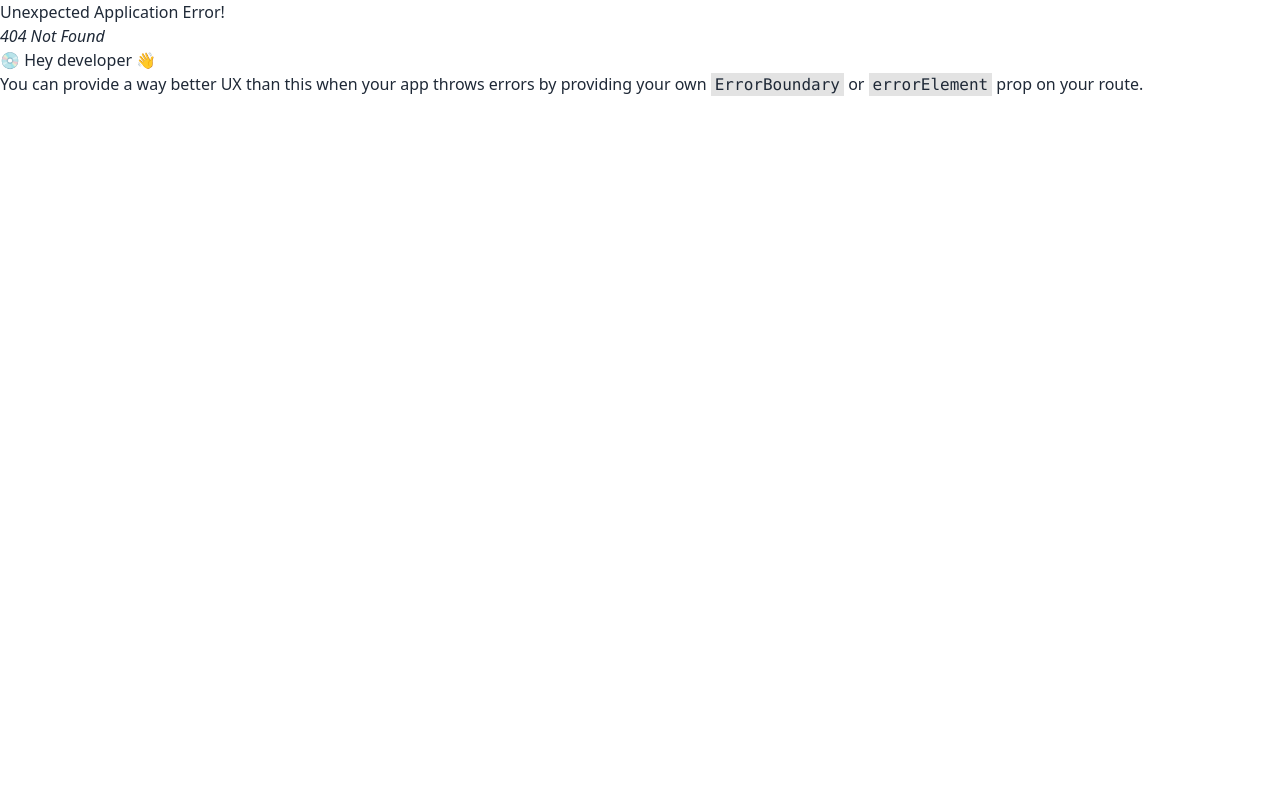
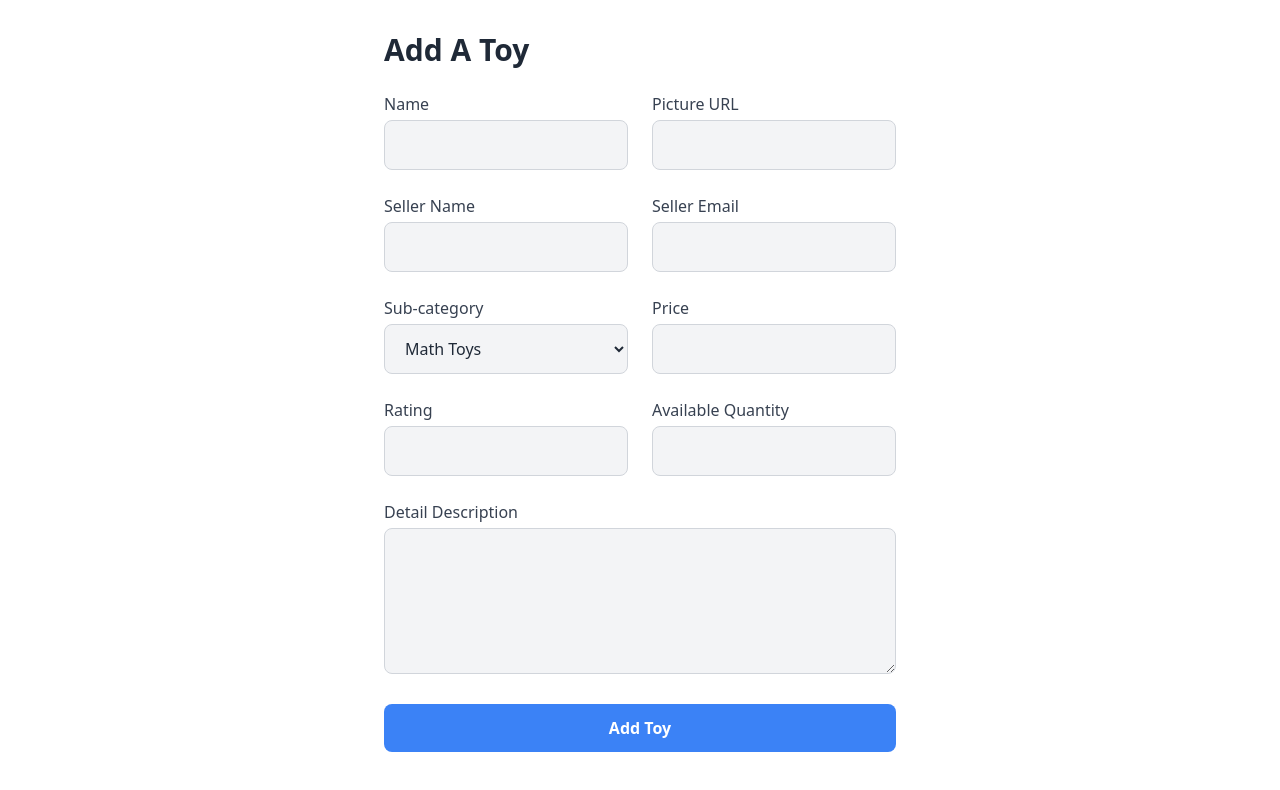
Before and after one commit to ashik2765/toy-market-client, a React (Vite) app: page /addtoy in a window 1280 px wide. Before the commit this address had no page. Shown: the top 790 px of the page. Built offline with nearby package versions, Linux system fonts and the light colour scheme.

Commit message:
added add a toy section and impliment form

```diff
--- /dev/null
+++ b/src/Pages/AddToys/AddToy.jsx
@@ -0,0 +1,82 @@
+
+
+const AddToy = () => {
+    const handleAddedToy = (event)=>{
+        event.preventDefault()
+
+        const form = event.target;
+        const PName = form.name.value;
+        const Pphoto = form.picture.value;
+        const SellerName = form.sellerName.value;
+        const SellerEmail = form.sellerEmail.value;
+        const Pprice = form.price.value;
+        const Pratings = form.rating.value;
+        const PQuantity = form.quantity.value;
+        const Pdescription = form.description.value;
+
+        const Details ={
+            PName,
+            Pphoto,
+            SellerName,
+            SellerEmail,
+            Pprice,
+            Pratings,
+            PQuantity,
+            Pdescription
+        }
+        console.log(Details)
+
+    }
+    return (
+        <div className="max-w-lg mx-auto py-8">
+            <h2 className="text-3xl font-bold mb-6">Add A Toy</h2>
+            <form onSubmit={handleAddedToy} className="grid grid-cols-2 gap-6">
+                <div>
+                    <label htmlFor="picture" className="block text-gray-700 font-medium mb-1">Name</label>
+                    <input type="text" id="name" name="name" className="w-full bg-gray-100 border border-gray-300 rounded-lg px-4 py-3 focus:outline-none focus:border-blue-500" />
+                </div>
+                <div>
+                    <label htmlFor="name" className="block text-gray-700 font-medium mb-1">Picture URL</label>
+                    <input type="text" id="pictur" name="picture" className="w-full bg-gray-100 border border-gray-300 rounded-lg px-4 py-3 focus:outline-none focus:border-blue-500" />
+                </div>
+                <div>
+                    <label htmlFor="sellerName" className="block text-gray-700 font-medium mb-1">Seller Name</label>
+                    <input type="text" id="sellerName" name="sellerName" className="w-full bg-gray-100 border border-gray-300 rounded-lg px-4 py-3 focus:outline-none focus:border-blue-500" />
+                </div>
+                <div>
+                    <label htmlFor="sellerEmail" className="block text-gray-700 font-medium mb-1">Seller Email</label>
+                    <input type="email" id="sellerEmail" name="sellerEmail" className="w-full bg-gray-100 border border-gray-300 rounded-lg px-4 py-3 focus:outline-none focus:border-blue-500" />
+                </div>
+                <div>
+                    <label htmlFor="subCategory" className="block text-gray-700 font-medium mb-1">Sub-category</label>
+                    <select id="subCategory" name="subCategory" className="w-full bg-gray-100 border border-gray-300 rounded-lg px-4 py-3 focus:outline-none focus:border-blue-500">
+                        <option value="Math Toys">Math Toys</option>
+                        <option value="Language Toys">Language Toys</option>
+                        <option value="Science Toys">Science Toys</option>
+                    </select>
+                </div>
+                <div>
+                    <label htmlFor="price" className="block text-gray-700 font-medium mb-1">Price</label>
+                    <input type="text" id="price" name="price" className="w-full bg-gray-100 border border-gray-300 rounded-lg px-4 py-3 focus:outline-none focus:border-blue-500" />
+                </div>
+                <div>
+                    <label htmlFor="rating" className="block text-gray-700 font-medium mb-1">Rating</label>
+                    <input type="text" id="rating" name="rating" className="w-full bg-gray-100 border border-gray-300 rounded-lg px-4 py-3 focus:outline-none focus:border-blue-500" />
+                </div>
+                <div>
+                    <label htmlFor="quantity" className="block text-gray-700 font-medium mb-1">Available Quantity</label>
+                    <input type="number" id="quantity" name="quantity" className="w-full bg-gray-100 border border-gray-300 rounded-lg px-4 py-3 focus:outline-none focus:border-blue-500" />
+                </div>
+                <div className="col-span-2">
+                    <label htmlFor="description" className="block text-gray-700 font-medium mb-1">Detail Description</label>
+                    <textarea id="description" name="description" rows="5" className="w-full bg-gray-100 border border-gray-300 rounded-lg px-4 py-3 focus:outline-none focus:border-blue-500"></textarea>
+                </div>
+                <div className="col-span-2">
+                    <button type="submit" className="w-full bg-blue-500 hover:bg-blue-600 text-white font-bold py-3 rounded-lg transition duration-300">Add Toy</button>
+                </div>
+            </form>
+        </div>
+    );
+};
+
+export default AddToy;
--- /dev/null
+++ b/src/Pages/Blog/Blogs.jsx
@@ -0,0 +1,27 @@
+
+
+const Blogs = () => {
+    return (
+        <div>
+            <h1 className="text-center text-5xl font-bold py-5">Blogs</h1>
+            <div className="w-4/5 mx-auto bg-slate-300 rounded-lg shadow-lg mt-4">
+                <h1 className="text-3xl font-semibold p-4">What is an access token and refresh token? How do they work and where should we store them on the client-side?</h1>
+                <p className="p-4">An access token is a short-lived credential used to access protected resources or perform actions on a server. It is issued by an authentication server after successful authentication and has an expiration time. On the other hand, a refresh token is a long-lived credential used to obtain a new access token when the current one expires. Refresh tokens are securely stored on the client-side and are not sent with each request. Access tokens are typically stored in memory during the clients session, while refresh tokens can be stored securely using mechanisms like HTTP-only cookies or encrypted local storage. Proper token storage and security practices are crucial to prevent unauthorized access and ensure a seamless user experience.</p>
+            </div>
+            <div className="w-4/5 mx-auto bg-slate-300 rounded-lg shadow-lg mt-4">
+                <h1 className="text-3xl font-semibold p-4">Compare SQL and NoSQL databases?</h1>
+                <p className="p-4">SQL and NoSQL databases are two distinct types of database systems with key differences. SQL databases are based on a relational model, using structured schemas and enforcing strong data consistency. They excel in complex queries, transactions, and relationships. NoSQL databases, on the other hand, provide a more flexible and schema-less approach. They offer various data models like key-value, document, columnar, and graph databases. NoSQL databases prioritize scalability, performance, and handling unstructured or semi-structured data. They sacrifice some data consistency for increased scalability. Choosing between SQL and NoSQL depends on the specific requirements of the application, with SQL being suitable for structured data and NoSQL for unstructured or scalable scenarios.</p>
+            </div>
+            <div className="w-4/5 mx-auto bg-slate-300 rounded-lg shadow-lg mt-4">
+                <h1 className="text-3xl font-semibold p-4">What is express js? What is Nest JS?</h1>
+                <p className="p-4">Express.js is a lightweight web application framework for Node.js, offering a minimalist approach to building web servers and APIs. It simplifies handling HTTP requests, routing, and middleware integration. In contrast, NestJS is an opinionated framework built on top of Express.js, providing a structured and modular approach inspired by Angular. It utilizes TypeScript and offers features like dependency injection, decorators-based routing, and built-in support for modules, controllers, and services. NestJS aims to bring organization and scalability to Node.js applications. Express.js is known for its simplicity and flexibility, while NestJS provides a more opinionated and structured framework for building server-side applications with Node.js.</p>
+            </div>
+            <div className="w-4/5 mx-auto bg-slate-300 rounded-lg shadow-lg mt-4">
+                <h1 className="text-3xl font-semibold p-4">What is MongoDB aggregate and how does it work?</h1>
+                <p className="p-4">In MongoDB, the aggregate framework is a powerful tool used for performing data aggregation operations on collections. It allows for complex queries and data transformations, combining multiple stages of operations to process and analyze data. The aggregate pipeline consists of various stages such as $match, $group, $sort, $project, and more. Each stage manipulates and processes the documents in the pipeline sequentially. Documents flow through the pipeline, and each stage filters, transforms, or groups the data based on the specified operations. By utilizing the aggregate framework, MongoDB provides a flexible and efficient way to perform advanced data aggregation tasks on large datasets.</p>
+            </div>
+        </div>
+    );
+};
+
+export default Blogs;
--- a/src/Pages/Shared/NavBar/NavBar.jsx
+++ b/src/Pages/Shared/NavBar/NavBar.jsx
@@ -6,10 +6,10 @@ const NavBar = () => {
     const navitem = <>
         <li><Link to='/'>Home</Link></li>
         <li><Link to='/alltoys'>All Toys</Link></li>
-        <li><a>All Toys</a></li>
         <li><a>My Toys</a></li>
-        <li><a>Add A Toy</a></li>
-        <li><a>Blogs</a></li>
+
+        <li><Link to='/addtoy'>Add A Toy</Link></li>
+        <li><Link to='/blog'>Blogs</Link></li>
 
     </>
     return (
```
Also changed, not shown: src/Routers/Router.jsx (+10 -0 lines).
